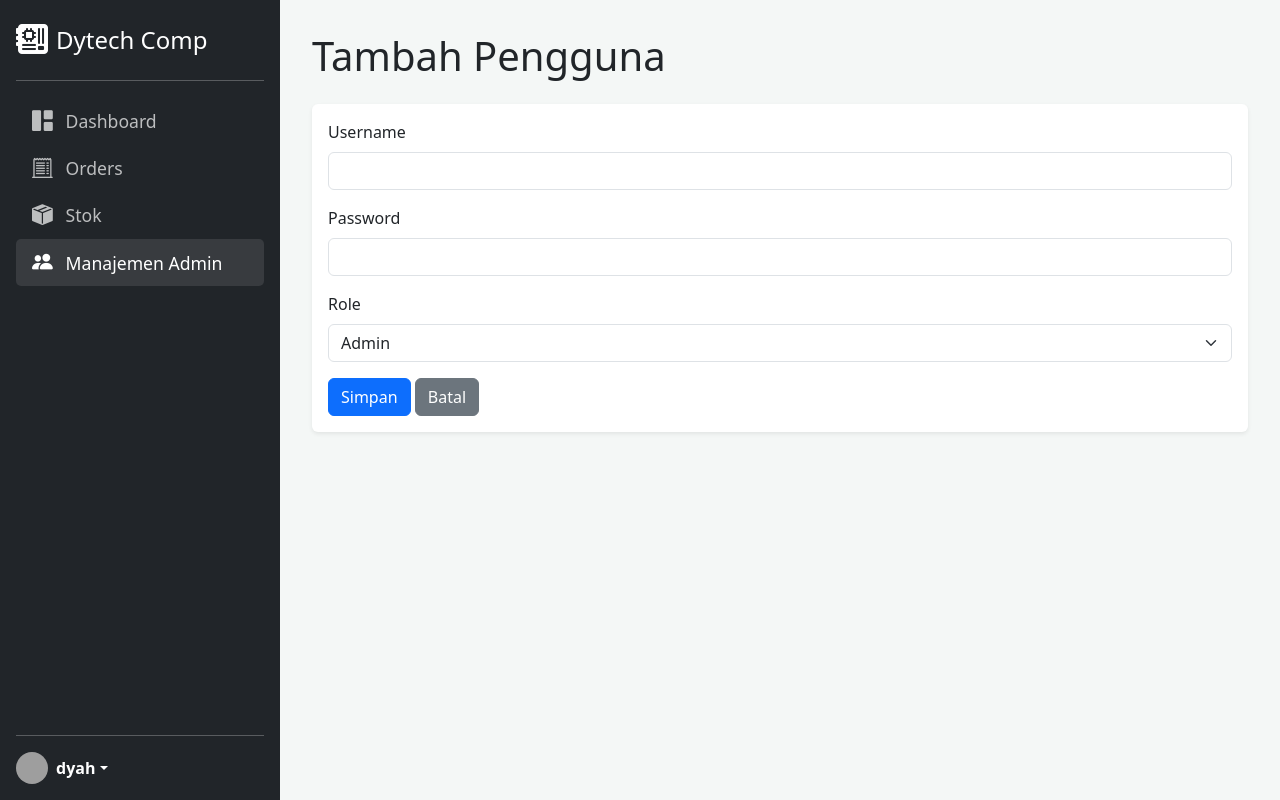
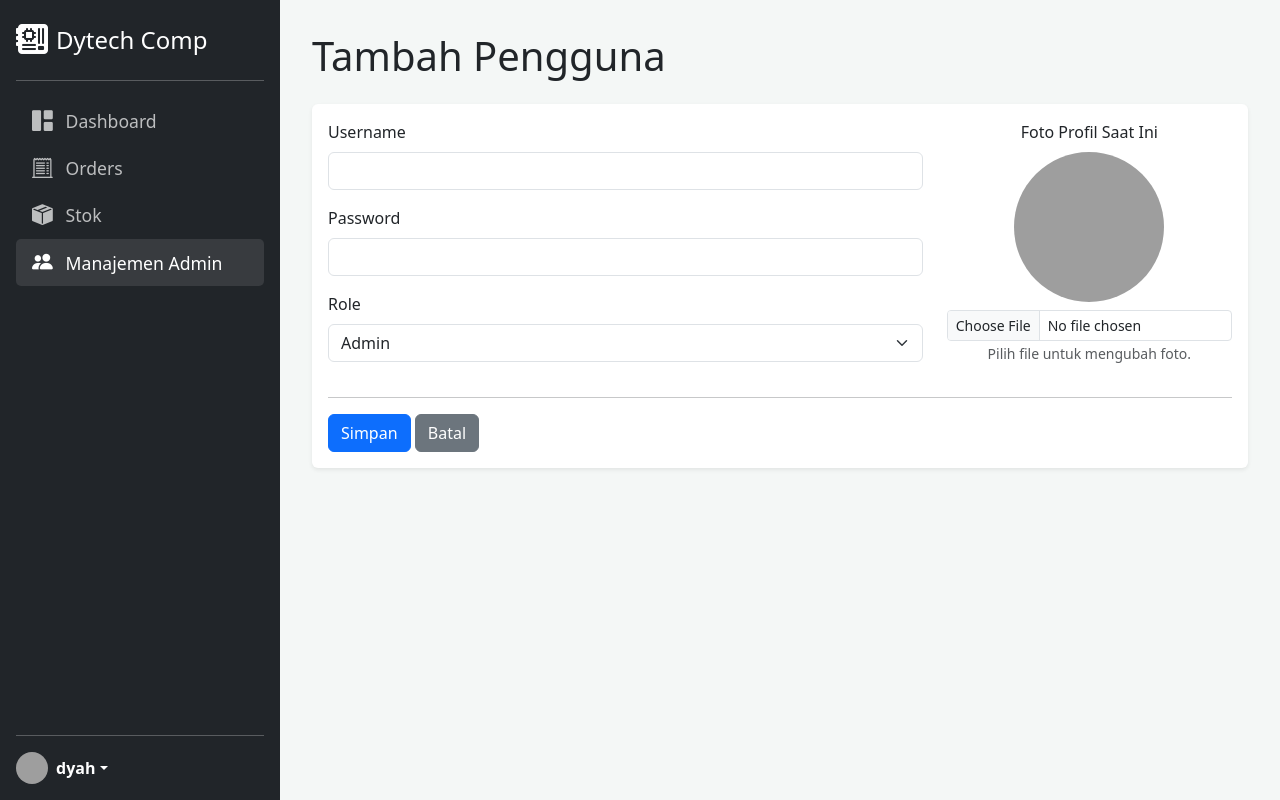
Before and after one commit to Agrimanko/salesmgr_flask_pkg, a Flask app: page /admin/add in a window 1280 px wide. Run offline with Flask 3, Linux system fonts and the light colour scheme; a user stored in the database is signed in; grey boxes are pictures that could not be loaded.

Commit message:
editgambar

```diff
--- a/app.py
+++ b/app.py
@@ -5,7 +5,7 @@ from flask_sqlalchemy import SQLAlchemy
 from sqlalchemy import func, or_
 from datetime import datetime, timedelta
 from functools import wraps
-# --- IMPORT UNTUK LOGIN ---
+# --- IMPORT BARU ---
 from flask_login import LoginManager, UserMixin, login_user, logout_user, login_required, current_user
 from werkzeug.security import generate_password_hash, check_password_hash
 from werkzeug.utils import secure_filename
@@ -163,13 +163,11 @@ def dashboard():
         total_revenue = q.with_entities(func.sum(Order.jumlah)).scalar() or 0
         total_profit = q.with_entities(func.sum(Order.jumlah - (Order.qty * Order.harga1))).scalar() or 0
 
-    # Grafik Top 10 Produk berdasarkan filter
     top_10_products = (q.with_entities(Order.nama, func.sum(Order.qty).label('total_qty'))
                         .group_by(Order.nama).order_by(func.sum(Order.qty).desc()).limit(10).all())
     chart_labels = [item.nama for item in top_10_products]
     chart_values = [item.total_qty for item in top_10_products]
 
-    # --- PERBAIKAN: Tambahkan kembali kalkulasi untuk grafik semua waktu ---
     all_time_top_10 = (db.session.query(Order.nama, func.sum(Order.qty).label('total_qty'))
                         .group_by(Order.nama).order_by(func.sum(Order.qty).desc()).limit(10).all())
     all_time_chart_labels = [item.nama for item in all_time_top_10]
@@ -179,8 +177,8 @@ def dashboard():
                            total_orders=total_orders, total_revenue=total_revenue,
                            total_profit=total_profit, items_in_stock=items_in_stock,
                            chart_labels=chart_labels, chart_values=chart_values,
-                           all_time_chart_labels=all_time_chart_labels, # <-- Tambahkan ini
-                           all_time_chart_values=all_time_chart_values, # <-- Tambahkan ini
+                           all_time_chart_labels=all_time_chart_labels,
+                           all_time_chart_values=all_time_chart_values,
                            start=start_str, end=end_str, today_str=today_str)
 
 # --- Rute Manajemen Admin ---
@@ -221,10 +219,19 @@ def edit_admin(id):
         password = request.form['password']
         if password:
             user.set_password(password)
+
+        if 'picture' in request.files:
+            picture_file = request.files['picture']
+            if picture_file and allowed_file(picture_file.filename):
+                picture_fn = save_picture(picture_file)
+                user.profile_pic = picture_fn
+
         db.session.commit()
         flash('Data pengguna berhasil diperbarui.', 'success')
         return redirect(url_for('manage_admins'))
-    return render_template('admin_form.html', title="Edit Pengguna", user=user, form_action=url_for('edit_admin', id=id))
+
+    image_file = url_for('static', filename='profile_pics/' + user.profile_pic)
+    return render_template('admin_form.html', title="Edit Pengguna", user=user, image_file=image_file, form_action=url_for('edit_admin', id=id))
 
 @app.route('/admin/delete/<int:id>', methods=['POST'])
 @login_required
@@ -276,7 +283,6 @@ def stock_list():
     pagination = q.order_by(Stock.nama).paginate(page=page, per_page=10, error_out=False)
     return render_template('stock.html', pagination=pagination, title=title, search=search, view=view_mode)
 
-# ... (Sisa rute Stok dan Order tidak perlu diubah, jadi saya sertakan di sini untuk kelengkapan) ...
 @app.route('/stock/get_all_ids')
 @login_required
 def get_all_stock_ids():
@@ -374,6 +380,7 @@ def batch_update_stock():
         db.session.rollback()
         return jsonify({'success': False, 'message': f'Terjadi error: {str(e)}'}), 500
 
+# --- Rute Order ---
 @app.route('/orders')
 @login_required
 def orders_list():
--- a/templates/admin_form.html
+++ b/templates/admin_form.html
@@ -3,7 +3,10 @@
 <h1 class="mb-4">{{ title }}</h1>
 <div class="card">
     <div class="card-body">
-        <form method="POST" action="{{ form_action }}">
+        <!-- PENTING: tambahkan enctype untuk upload file -->
+        <form method="POST" action="{{ form_action }}" enctype="multipart/form-data">
+            <div class="row">
+                <div class="col-md-8">
                     <div class="mb-3">
                         <label class="form-label">Username</label>
                         <input type="text" name="username" class="form-control" value="{{ user.username if user else '' }}" required>
@@ -20,6 +23,18 @@
                             <option value="superadmin" {% if user and user.role == 'superadmin' %}selected{% endif %}>Superadmin</option>
                         </select>
                     </div>
+                </div>
+                <div class="col-md-4">
+                    <!-- BAGIAN BARU: Upload Foto -->
+                    <div class="mb-3 text-center">
+                        <label class="form-label">Foto Profil Saat Ini</label>
+                        <img src="{{ image_file if image_file else url_for('static', filename='profile_pics/default.png') }}" alt="Profil" class="img-fluid rounded-circle mb-2" style="width: 150px; height: 150px; object-fit: cover;">
+                        <input class="form-control form-control-sm" type="file" name="picture" accept="image/png, image/jpeg, image/gif">
+                        <small class="form-text text-muted">Pilih file untuk mengubah foto.</small>
+                    </div>
+                </div>
+            </div>
+            <hr>
             <button type="submit" class="btn btn-primary">Simpan</button>
             <a href="{{ url_for('manage_admins') }}" class="btn btn-secondary">Batal</a>
         </form>
```
Also changed, not shown: templates/dashboard_new.html (+8 -1 lines), static/profile_pics/ace987f7a43c0195.jpg (added). Lines whose indentation alone changed are shown as unchanged.
